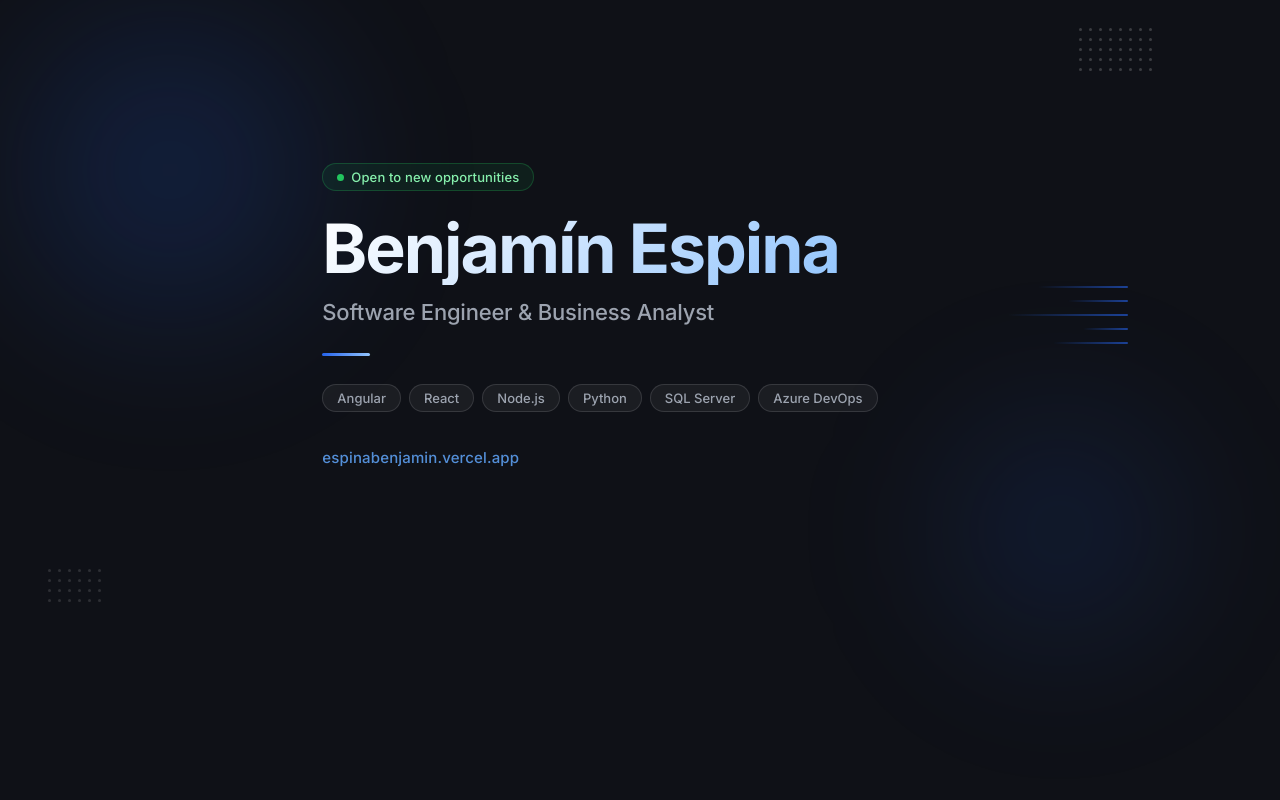
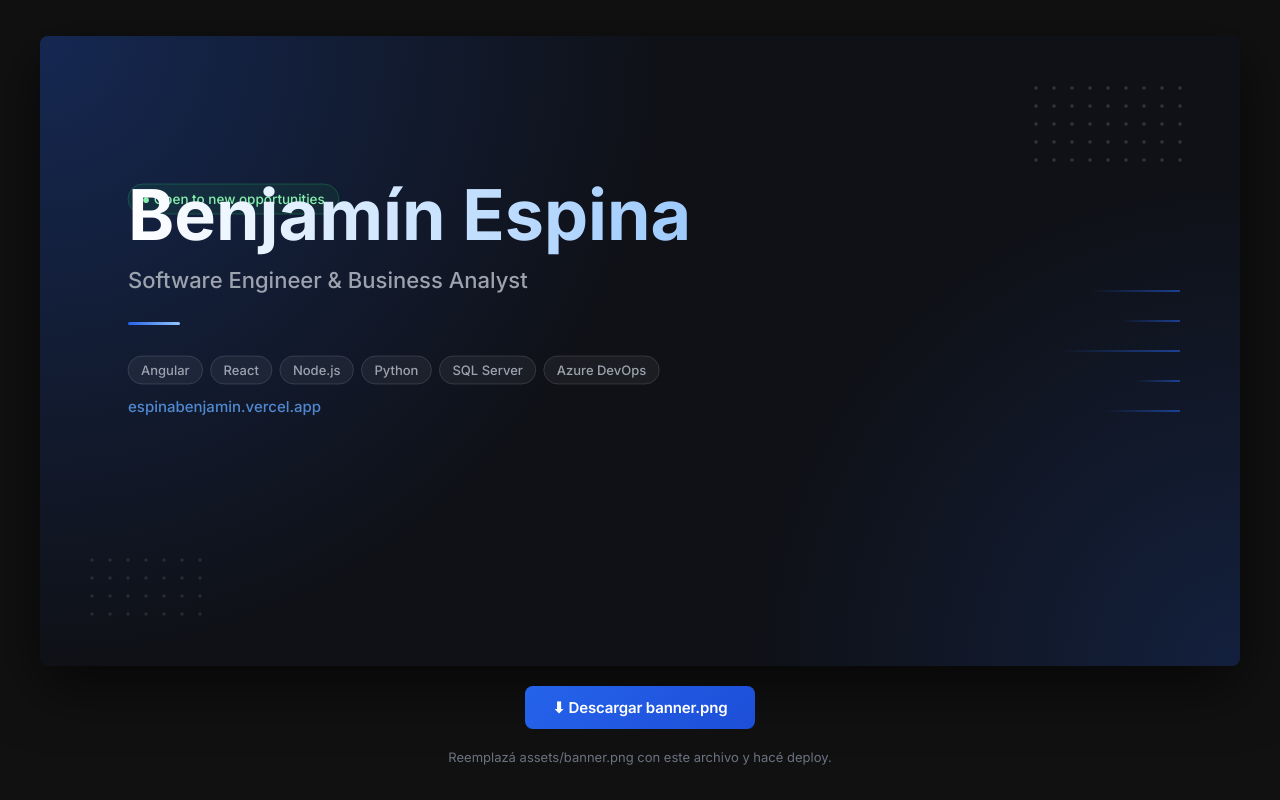
Before and after one commit to benjaespina98/profile, a plain HTML site: page assets/og-banner.html in a window 1280 px wide. Drawn offline with Linux system fonts and the light colour scheme.

```diff
--- a/assets/og-banner.html
+++ b/assets/og-banner.html
@@ -4,232 +4,186 @@
 <meta charset="UTF-8" />
 <style>
   @import url('https://fonts.googleapis.com/css2?family=Inter:wght@400;500;600;700&display=swap');
-
   * { margin: 0; padding: 0; box-sizing: border-box; }
-
   body {
-    width: 1200px;
-    height: 630px;
-    overflow: hidden;
-    background-color: #0f1117;
-    font-family: 'Inter', system-ui, sans-serif;
-    -webkit-font-smoothing: antialiased;
+    background: #111;
     display: flex;
+    flex-direction: column;
     align-items: center;
     justify-content: center;
-    position: relative;
+    min-height: 100vh;
+    gap: 20px;
+    font-family: 'Inter', system-ui, sans-serif;
   }
-
-  /* Background glow */
-  .glow-tl {
-    position: absolute;
-    top: -80px;
-    left: -80px;
-    width: 500px;
-    height: 500px;
-    background: radial-gradient(circle, rgba(37,99,235,0.22) 0%, transparent 65%);
-    border-radius: 50%;
-    filter: blur(60px);
+  canvas {
+    border-radius: 8px;
+    box-shadow: 0 20px 60px rgba(0,0,0,0.6);
+    max-width: 100%;
   }
-
-  .glow-br {
-    position: absolute;
-    bottom: -100px;
-    right: -60px;
-    width: 400px;
-    height: 400px;
-    background: radial-gradient(circle, rgba(37,99,235,0.15) 0%, transparent 65%);
-    border-radius: 50%;
-    filter: blur(60px);
-  }
-
-  /* Dot grid decoration */
-  .dots {
-    position: absolute;
-    top: 28px;
-    right: 48px;
-    display: grid;
-    grid-template-columns: repeat(8, 1fr);
-    gap: 7px;
-    opacity: 0.18;
-  }
-  .dot {
-    width: 3px;
-    height: 3px;
-    background: #fff;
-    border-radius: 50%;
-  }
-  .dots-bl {
-    position: absolute;
-    bottom: 28px;
-    left: 48px;
-    display: grid;
-    grid-template-columns: repeat(6, 1fr);
-    gap: 7px;
-    opacity: 0.12;
-  }
-
-  /* Card */
-  .card {
-    position: relative;
-    z-index: 10;
-    display: flex;
-    flex-direction: column;
-    align-items: flex-start;
-    max-width: 780px;
-    padding: 0 60px;
-  }
-
-  .badge {
-    display: inline-flex;
-    align-items: center;
-    gap: 7px;
-    background: rgba(34,197,94,0.08);
-    border: 1px solid rgba(34,197,94,0.25);
-    color: #86efac;
-    padding: 5px 14px;
-    border-radius: 999px;
-    font-size: 13px;
-    font-weight: 500;
-    margin-bottom: 22px;
-    letter-spacing: 0.01em;
-  }
-
-  .pulse {
-    width: 7px;
-    height: 7px;
-    background: #22c55e;
-    border-radius: 50%;
-    flex-shrink: 0;
-  }
-
-  h1 {
-    font-size: 68px;
-    font-weight: 700;
-    letter-spacing: -0.03em;
-    line-height: 1.05;
-    background: linear-gradient(135deg, #fff 0%, #93c5fd 100%);
-    -webkit-background-clip: text;
-    -webkit-text-fill-color: transparent;
-    margin-bottom: 14px;
-  }
-
-  .role {
-    font-size: 22px;
-    color: #9ca3af;
-    font-weight: 500;
-    margin-bottom: 28px;
+  #dl {
+    background: linear-gradient(135deg, #2563eb, #1d4ed8);
+    color: #fff;
+    border: none;
+    border-radius: 8px;
+    padding: 12px 28px;
+    font-size: 15px;
+    font-weight: 600;
+    cursor: pointer;
+    font-family: inherit;
     letter-spacing: -0.01em;
   }
-
-  .divider {
-    width: 48px;
-    height: 3px;
-    background: linear-gradient(90deg, #2563eb, #93c5fd);
-    border-radius: 4px;
-    margin-bottom: 28px;
-  }
-
-  .pills {
-    display: flex;
-    gap: 8px;
-    flex-wrap: wrap;
-    margin-bottom: 36px;
-  }
-
-  .pill {
-    font-size: 13px;
-    background: rgba(255,255,255,0.05);
-    border: 1px solid rgba(255,255,255,0.12);
-    color: #9ca3af;
-    padding: 5px 14px;
-    border-radius: 999px;
-    font-weight: 500;
-  }
-
-  .url {
-    font-size: 15px;
-    color: #60a5fa;
-    font-weight: 500;
-    letter-spacing: 0.01em;
-    opacity: 0.85;
-  }
-
-  /* Right side decoration */
-  .right-deco {
-    position: absolute;
-    right: 72px;
-    top: 50%;
-    transform: translateY(-50%);
-    z-index: 5;
-    display: flex;
-    flex-direction: column;
-    gap: 12px;
-    align-items: flex-end;
-    opacity: 0.6;
-  }
-
-  .deco-line {
-    height: 2px;
-    background: linear-gradient(90deg, transparent, #2563eb);
-    border-radius: 2px;
-  }
+  #dl:hover { background: linear-gradient(135deg, #3b82f6, #2563eb); }
+  p { color: #6b7280; font-size: 13px; }
 </style>
 </head>
 <body>
 
-  <div class="glow-tl"></div>
-  <div class="glow-br"></div>
+<canvas id="c" width="1200" height="630"></canvas>
+<button id="dl">⬇ Descargar banner.png</button>
+<p>Reemplazá assets/banner.png con este archivo y hacé deploy.</p>
 
-  <!-- Dot grid top-right -->
-  <div class="dots">
-    <div class="dot"></div><div class="dot"></div><div class="dot"></div><div class="dot"></div><div class="dot"></div><div class="dot"></div><div class="dot"></div><div class="dot"></div>
-    <div class="dot"></div><div class="dot"></div><div class="dot"></div><div class="dot"></div><div class="dot"></div><div class="dot"></div><div class="dot"></div><div class="dot"></div>
-    <div class="dot"></div><div class="dot"></div><div class="dot"></div><div class="dot"></div><div class="dot"></div><div class="dot"></div><div class="dot"></div><div class="dot"></div>
-    <div class="dot"></div><div class="dot"></div><div class="dot"></div><div class="dot"></div><div class="dot"></div><div class="dot"></div><div class="dot"></div><div class="dot"></div>
-    <div class="dot"></div><div class="dot"></div><div class="dot"></div><div class="dot"></div><div class="dot"></div><div class="dot"></div><div class="dot"></div><div class="dot"></div>
-  </div>
+<script>
+document.fonts.ready.then(draw);
 
-  <!-- Dot grid bottom-left -->
-  <div class="dots-bl">
-    <div class="dot"></div><div class="dot"></div><div class="dot"></div><div class="dot"></div><div class="dot"></div><div class="dot"></div>
-    <div class="dot"></div><div class="dot"></div><div class="dot"></div><div class="dot"></div><div class="dot"></div><div class="dot"></div>
-    <div class="dot"></div><div class="dot"></div><div class="dot"></div><div class="dot"></div><div class="dot"></div><div class="dot"></div>
-    <div class="dot"></div><div class="dot"></div><div class="dot"></div><div class="dot"></div><div class="dot"></div><div class="dot"></div>
-  </div>
+function draw() {
+  const c = document.getElementById('c');
+  const ctx = c.getContext('2d');
+  const W = 1200, H = 630;
 
-  <!-- Right decoration lines -->
-  <div class="right-deco">
-    <div class="deco-line" style="width:90px"></div>
-    <div class="deco-line" style="width:60px"></div>
-    <div class="deco-line" style="width:120px"></div>
-    <div class="deco-line" style="width:45px"></div>
-    <div class="deco-line" style="width:75px"></div>
-  </div>
+  // Background
+  ctx.fillStyle = '#0f1117';
+  ctx.fillRect(0, 0, W, H);
 
-  <div class="card">
-    <div class="badge">
-      <span class="pulse"></span>
-      Open to new opportunities
-    </div>
+  // Glow top-left
+  const g1 = ctx.createRadialGradient(0, 0, 0, 0, 0, 620);
+  g1.addColorStop(0, 'rgba(37,99,235,0.28)');
+  g1.addColorStop(1, 'rgba(37,99,235,0)');
+  ctx.fillStyle = g1;
+  ctx.fillRect(0, 0, W, H);
 
-    <h1>Benjamín Espina</h1>
+  // Glow bottom-right
+  const g2 = ctx.createRadialGradient(W, H, 0, W, H, 480);
+  g2.addColorStop(0, 'rgba(37,99,235,0.18)');
+  g2.addColorStop(1, 'rgba(37,99,235,0)');
+  ctx.fillStyle = g2;
+  ctx.fillRect(0, 0, W, H);
 
-    <p class="role">Software Engineer &amp; Business Analyst</p>
+  // Dot grid top-right
+  ctx.fillStyle = 'rgba(255,255,255,0.15)';
+  for (let row = 0; row < 5; row++) {
+    for (let col = 0; col < 9; col++) {
+      ctx.beginPath();
+      ctx.arc(W - 60 - col * 18, 52 + row * 18, 1.8, 0, Math.PI * 2);
+      ctx.fill();
+    }
+  }
 
-    <div class="divider"></div>
+  // Dot grid bottom-left
+  ctx.fillStyle = 'rgba(255,255,255,0.1)';
+  for (let row = 0; row < 4; row++) {
+    for (let col = 0; col < 7; col++) {
+      ctx.beginPath();
+      ctx.arc(52 + col * 18, H - 52 - row * 18, 1.8, 0, Math.PI * 2);
+      ctx.fill();
+    }
+  }
 
-    <div class="pills">
-      <span class="pill">Angular</span>
-      <span class="pill">React</span>
-      <span class="pill">Node.js</span>
-      <span class="pill">Python</span>
-      <span class="pill">SQL Server</span>
-      <span class="pill">Azure DevOps</span>
-    </div>
+  // Decoration lines right
+  const lineColors = [90, 60, 120, 45, 75];
+  lineColors.forEach((len, i) => {
+    const y = H / 2 - 60 + i * 30;
+    const grad = ctx.createLinearGradient(W - len - 60, y, W - 60, y);
+    grad.addColorStop(0, 'rgba(37,99,235,0)');
+    grad.addColorStop(1, 'rgba(37,99,235,0.55)');
+    ctx.strokeStyle = grad;
+    ctx.lineWidth = 2;
+    ctx.beginPath();
+    ctx.moveTo(W - len - 60, y);
+    ctx.lineTo(W - 60, y);
+    ctx.stroke();
+  });
 
-    <span class="url">espinabenjamin.vercel.app</span>
-  </div>
+  const X = 88;
+  let Y = 148;
 
+  // Availability badge
+  const badgeText = '● Open to new opportunities';
+  ctx.font = '500 13.5px Inter, system-ui, sans-serif';
+  const bw = ctx.measureText(badgeText).width + 28;
+  ctx.fillStyle = 'rgba(34,197,94,0.08)';
+  ctx.strokeStyle = 'rgba(34,197,94,0.28)';
+  ctx.lineWidth = 1;
+  ctx.beginPath();
+  ctx.roundRect(X, Y, bw, 30, 999);
+  ctx.fill();
+  ctx.stroke();
+  ctx.fillStyle = '#86efac';
+  ctx.fillText(badgeText, X + 14, Y + 19.5);
+
+  Y += 56;
+
+  // Name – gradient
+  ctx.font = '700 70px Inter, system-ui, sans-serif';
+  const nameGrad = ctx.createLinearGradient(X, 0, X + 620, 0);
+  nameGrad.addColorStop(0, '#ffffff');
+  nameGrad.addColorStop(1, '#93c5fd');
+  ctx.fillStyle = nameGrad;
+  ctx.fillText('Benjamín Espina', X, Y);
+
+  Y += 48;
+
+  // Role
+  ctx.font = '500 22px Inter, system-ui, sans-serif';
+  ctx.fillStyle = '#9ca3af';
+  ctx.fillText('Software Engineer & Business Analyst', X, Y);
+
+  Y += 34;
+
+  // Divider
+  const divGrad = ctx.createLinearGradient(X, 0, X + 52, 0);
+  divGrad.addColorStop(0, '#2563eb');
+  divGrad.addColorStop(1, '#93c5fd');
+  ctx.fillStyle = divGrad;
+  ctx.beginPath();
+  ctx.roundRect(X, Y, 52, 3, 4);
+  ctx.fill();
+
+  Y += 34;
+
+  // Pills
+  const pills = ['Angular', 'React', 'Node.js', 'Python', 'SQL Server', 'Azure DevOps'];
+  let px = X;
+  ctx.font = '500 13px Inter, system-ui, sans-serif';
+  pills.forEach(label => {
+    const tw = ctx.measureText(label).width;
+    const pw = tw + 26, ph = 28;
+    ctx.fillStyle = 'rgba(255,255,255,0.05)';
+    ctx.strokeStyle = 'rgba(255,255,255,0.13)';
+    ctx.lineWidth = 1;
+    ctx.beginPath();
+    ctx.roundRect(px, Y, pw, ph, 999);
+    ctx.fill();
+    ctx.stroke();
+    ctx.fillStyle = '#9ca3af';
+    ctx.fillText(label, px + 13, Y + 18.5);
+    px += pw + 8;
+  });
+
+  Y += 56;
+
+  // URL
+  ctx.font = '500 15px Inter, system-ui, sans-serif';
+  ctx.fillStyle = 'rgba(96,165,250,0.8)';
+  ctx.fillText('espinabenjamin.vercel.app', X, Y);
+
+  // Download button handler
+  document.getElementById('dl').onclick = () => {
+    const a = document.createElement('a');
+    a.download = 'banner.png';
+    a.href = c.toDataURL('image/png');
+    a.click();
+  };
+}
+</script>
 </body>
 </html>
```
Also changed, not shown: index.html (+47 -18 lines), styles.css (+67 -0 lines), assets/banner.png.
